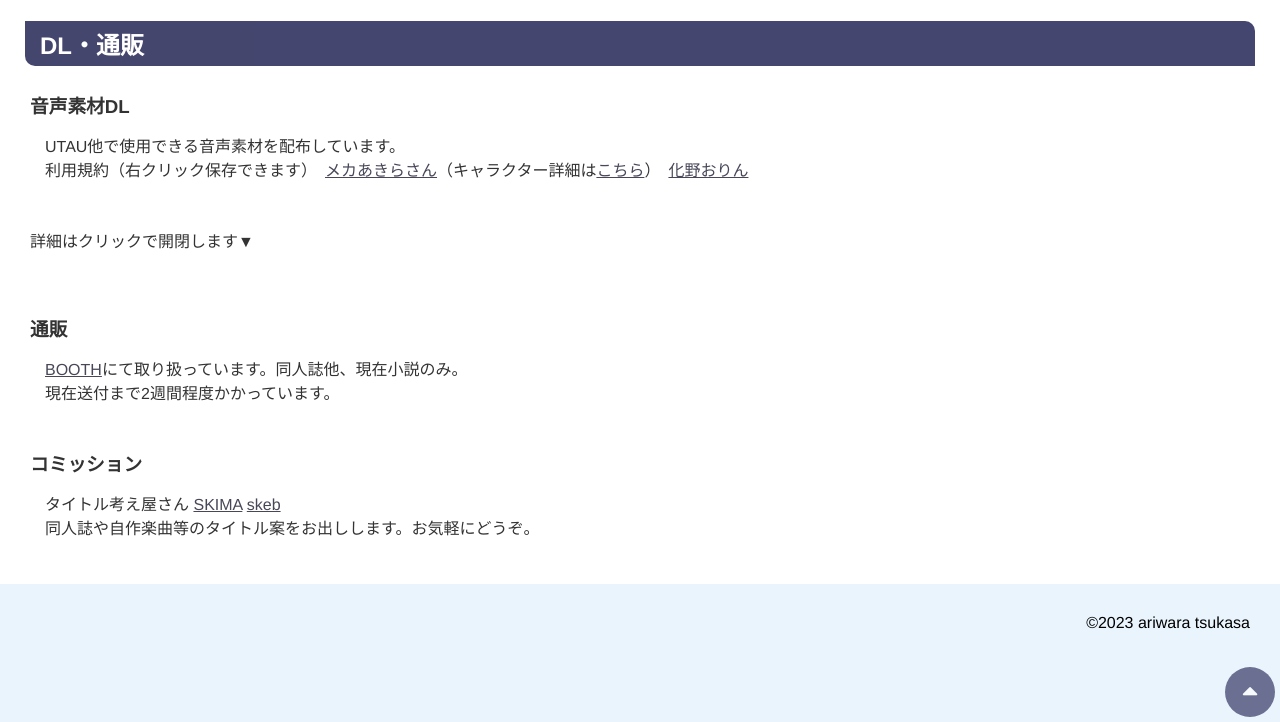
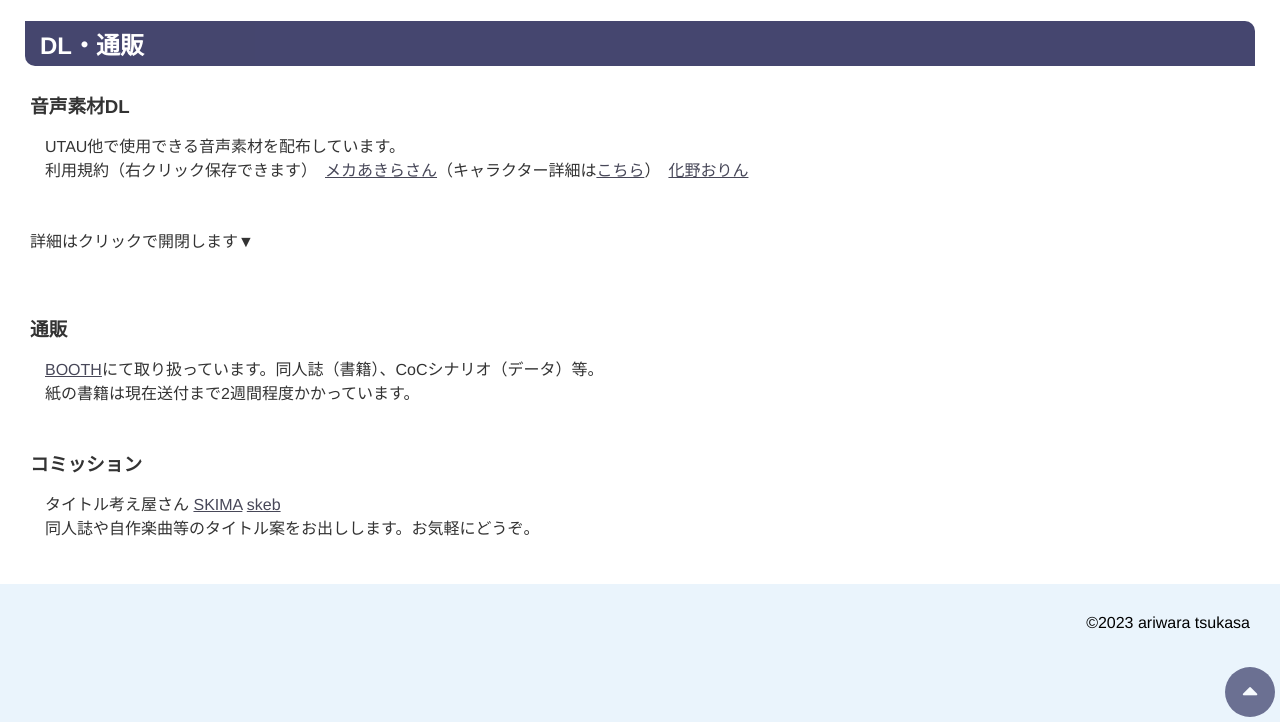
Before and after one commit to ariwara22/ariwara22.github.io, a plain HTML site: page shop.html in a window 1280 px wide. Shown: the part 78-800 px from the top of the page. Drawn offline with nearby package versions, Linux system fonts and the light colour scheme.

Commit message:
Update shop.html

```diff
--- a/shop.html
+++ b/shop.html
@@ -63,8 +63,8 @@
         <article>
             <h3>通販</h3>
             <dl>
-                <dt><a href="https://ariwaratsukasa.booth.pm/" target="_blank">BOOTH</a>にて取り扱っています。同人誌他、現在小説のみ。</dt>
-                <dt>現在送付まで2週間程度かかっています。</dt>
+                <dt><a href="https://ariwaratsukasa.booth.pm/" target="_blank">BOOTH</a>にて取り扱っています。同人誌（書籍）、CoCシナリオ（データ）等。</dt>
+                <dt>紙の書籍は現在送付まで2週間程度かかっています。</dt>
             </dl>
         </article>
 
```
